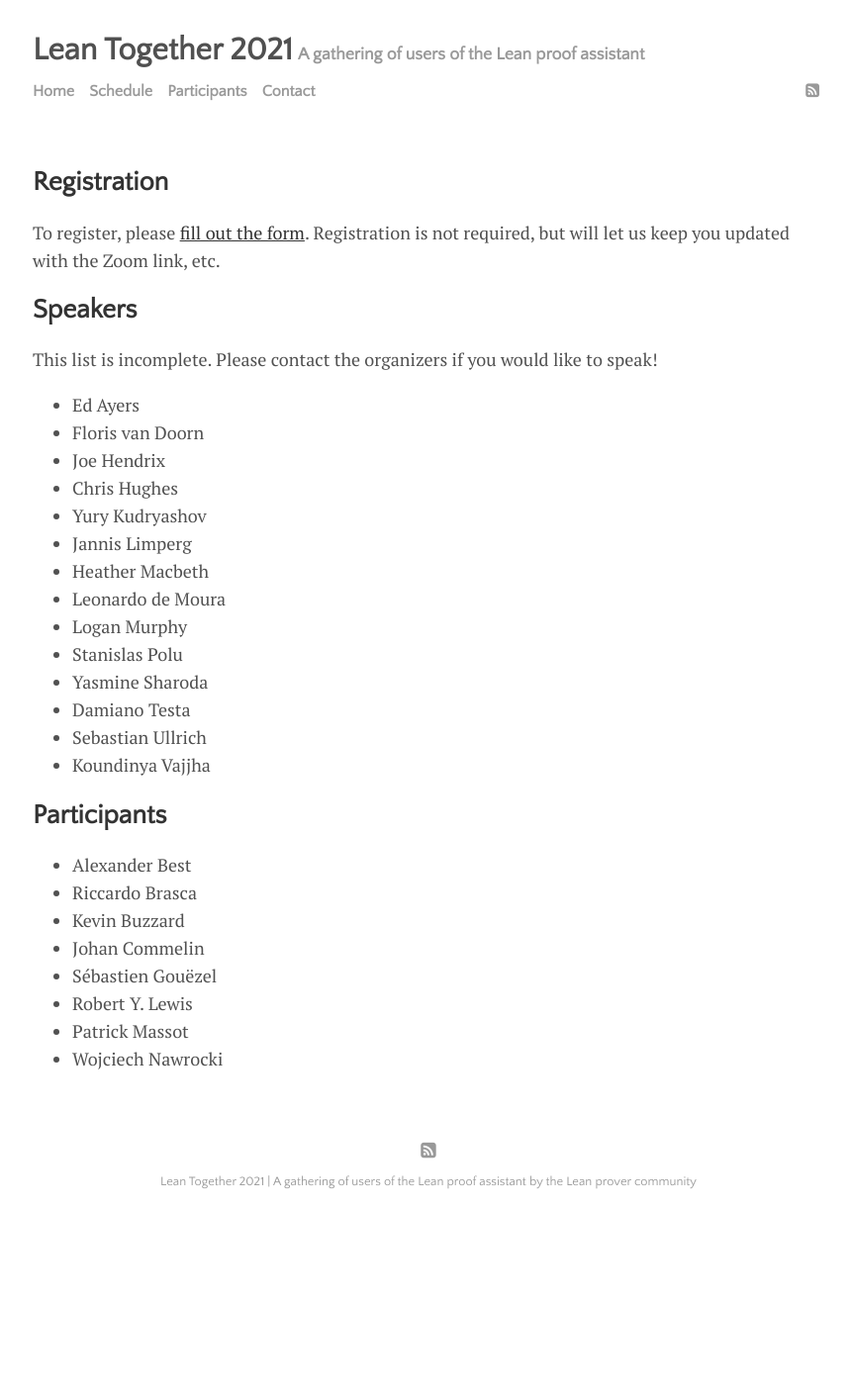
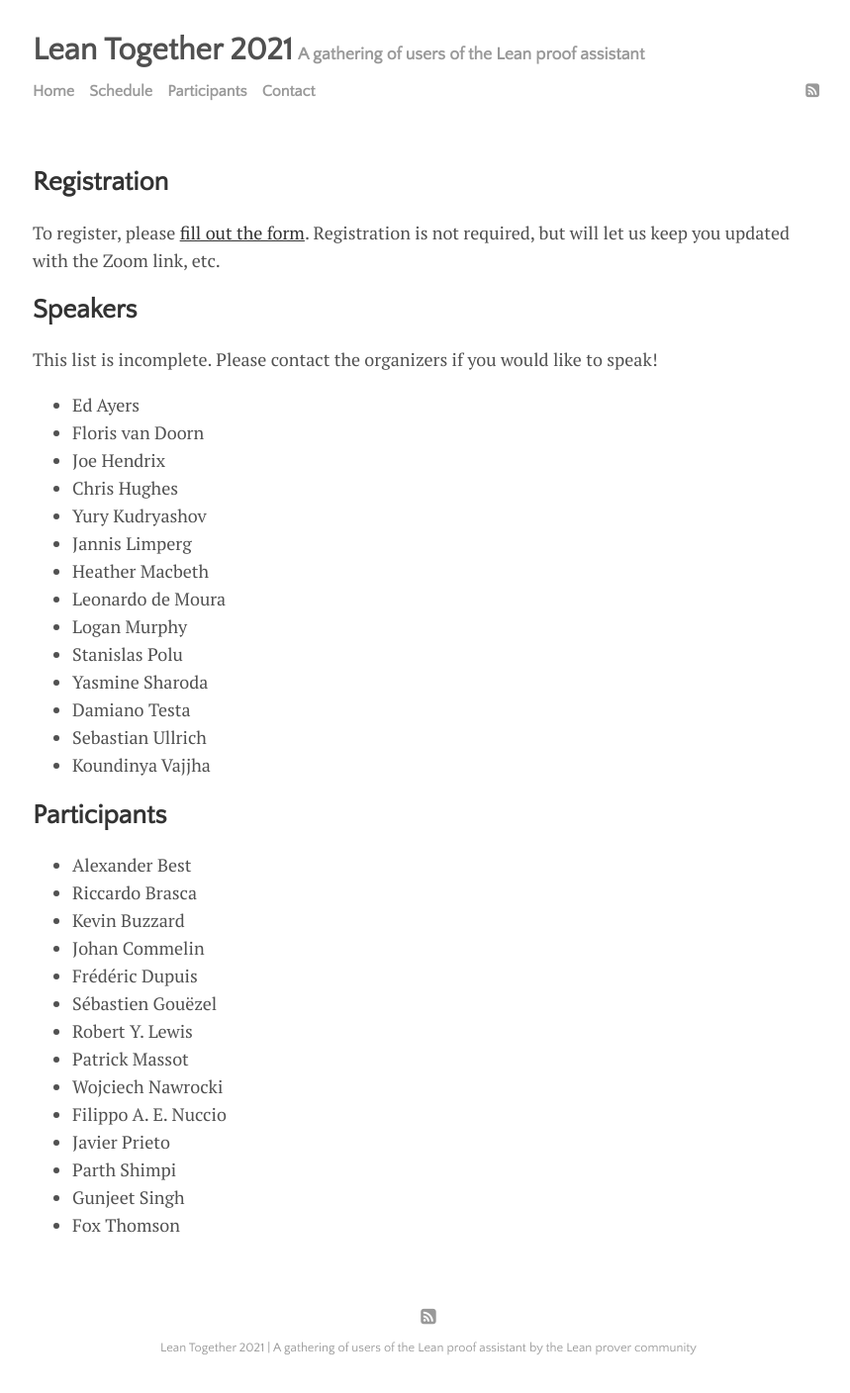
Before and after one commit to leanprover-community/lt2021, a Jekyll site: the page built from participants.md, in a window 1280 px wide. Shown: the whole page at 99% size, without its empty margins (207-1066 px from the left). Built offline with Jekyll 4.4.1, drawn with Linux system fonts in a browser that asks for light colours; before the commit the page ends 1240 px from its top, so only the background shows below that.

Commit message:
add participants

```diff
--- a/participants.md
+++ b/participants.md
@@ -35,7 +35,13 @@ This list is incomplete. Please contact the organizers if you would like to spea
 * Riccardo Brasca
 * Kevin Buzzard
 * Johan Commelin
+* Frédéric Dupuis
 * Sébastien Gouëzel
 * Robert Y. Lewis
 * Patrick Massot
 * Wojciech Nawrocki
+* Filippo A. E. Nuccio
+* Javier Prieto
+* Parth Shimpi
+* Gunjeet Singh
+* Fox Thomson
```
